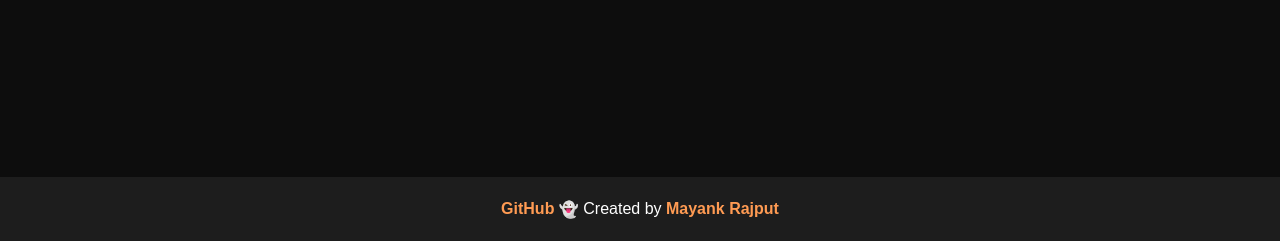
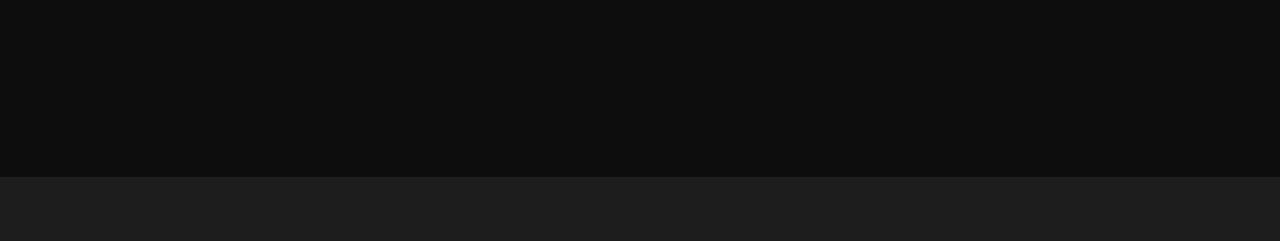
Before and after one commit to hackelite01/ShieldSurf, a Flask app: page / in a window 1280 px wide. Shown: the part 559-800 px from the top of the page. Run offline with Flask 3, Linux system fonts and the light colour scheme.

Commit message:
Update base.html

```diff
--- a/templates/base.html
+++ b/templates/base.html
@@ -7,7 +7,7 @@
     <link rel="stylesheet" type="text/css" href="{{ url_for('static', filename='css/style.css') }}" />
     <script src="{{ url_for('static', filename='js/main.js') }}"></script>
 
-    <title>ShieldSurf by Mayank Rajput</title>
+    <title>ShieldSurf</title>
     <meta name="description" content="ShieldSurf is a phishing domain detection tool created by Mayank Rajput. This allows you to safely view the website without visiting it.">
     <meta name="og:title" property="og:title" content="ShieldSurf by Mayank Rajput">
     <meta name="keywords" content="ShieldSurf, phishing, Mayank Rajput">
@@ -26,9 +26,10 @@
 
     {% block content %}{% endblock %} {% if '/preview' not in request.path %}
     <div class="app-footer">
-        <a href="https://github.com/hackelite01/ShieldSurf" target="_blank" rel="noopener noreferrer"><strong>GitHub</strong></a>
-        <span> &nbsp;👻&nbsp; </span> Created by&nbsp;
-        <a href="https://hackelite01.github.io/TheMayankRajput/" target="_blank" rel="noopener noreferrer"> <strong>Mayank Rajput</strong></a>
+
+<!--         <a href="https://github.com/hackelite01/ShieldSurf" target="_blank" rel="noopener noreferrer"><strong>GitHub</strong></a> -->
+<!--         <span> &nbsp;👻&nbsp; </span> Created by&nbsp; -->
+<!--         <a href="https://hackelite01.github.io/TheMayankRajput/" target="_blank" rel="noopener noreferrer"> <strong>Mayank Rajput</strong></a> -->
     </div>
     {% endif %}
 
```
